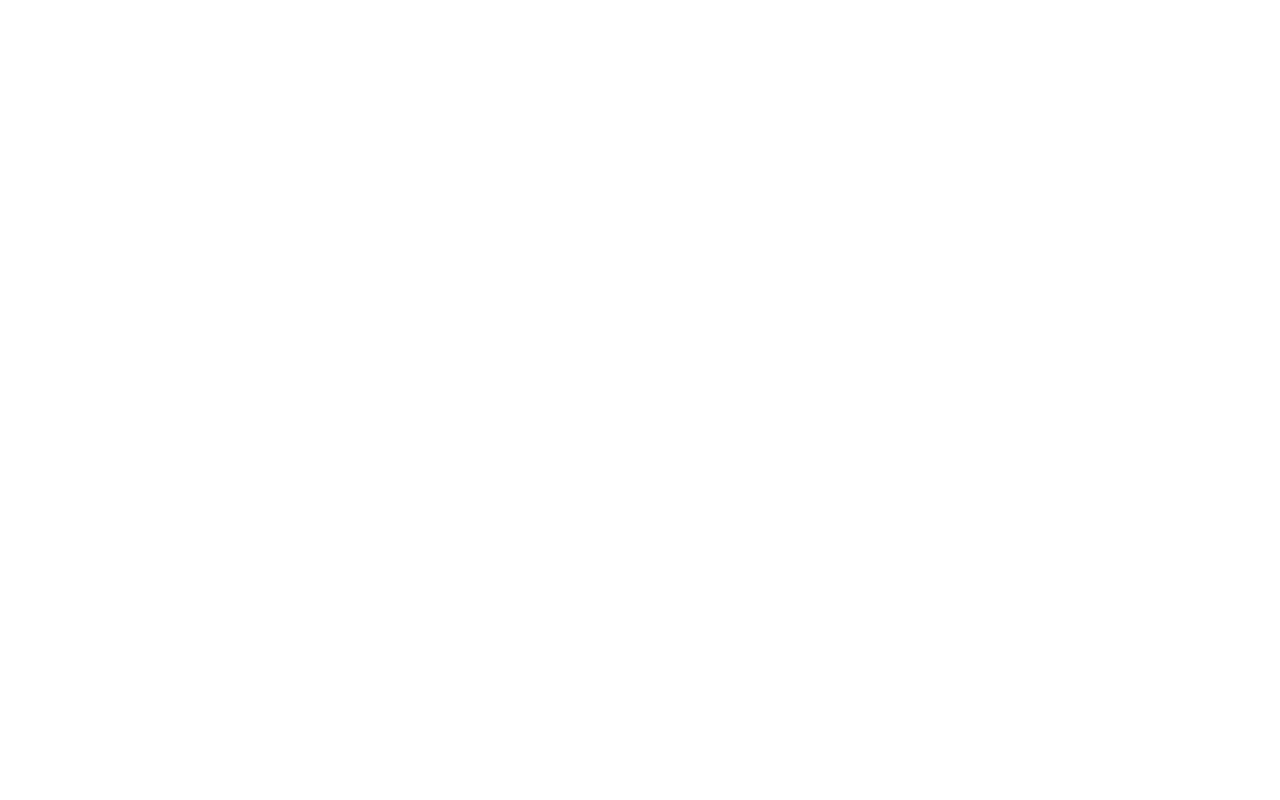
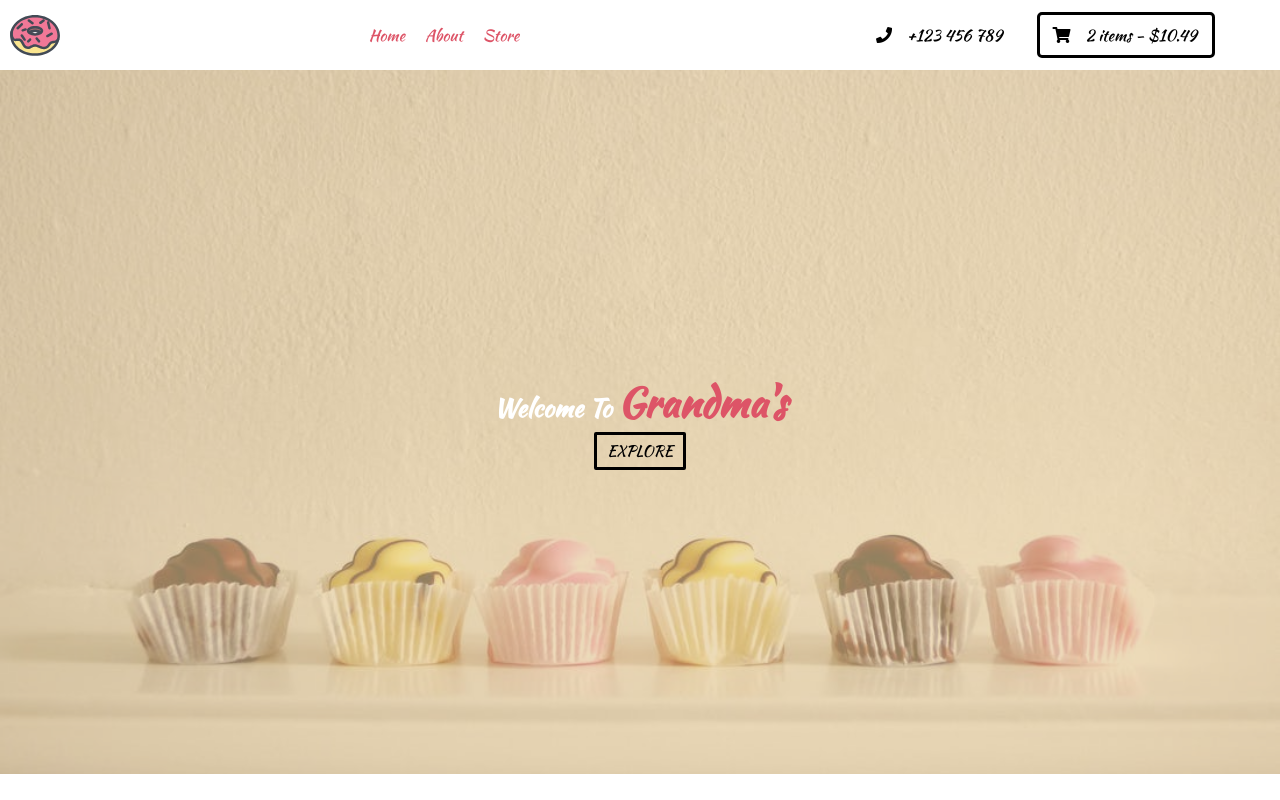
Before and after one commit to Olas2195/PAI-Grandmas, a plain HTML site: page index.html in a window 1280 px wide. Drawn offline with Linux system fonts and the light colour scheme.

Commit message:
Górna część strony

```diff
--- a/index.html
+++ b/index.html
@@ -8,12 +8,30 @@
         <link rel="stylesheet" href="style.css">
         <link rel="preconnect" href="https://fonts.gstatic.com">
         <link href="https://fonts.googleapis.com/css2?family=Kaushan+Script&display=swap" rel="stylesheet">
+        <link rel="stylesheet" href="https://use.fontawesome.com/releases/v5.7.2/css/all.css" integrity="sha384-fnmOCqbTlWIlj8LyTjo7mOUStjsKC4pOpQbqyi7RrhN7udi9RwhKkMHpvLbHG9Sr" crossorigin="anonymous">
     </head>
     <body>
-        <div id="up">
+        <div id="bar">
+            <div class="up">
+                <img src="view-assets/logo.svg" id="donut">
+            </div>
+            <div id="menu" class="up">
+                <a href="#">Home</a>
+                <a href="#">About</a>
+                <a href="#">Store</a>
+            </div>
+            <div id="contact" class="up">
+                <i class="fas fa-phone"></i>+123 456 789
+            </div>
+            <div id="shop" class="up">
+                <div id="shop1"><i class="fas fa-shopping-cart"></i>2 items - $10.49</div>
+            </div>
         </div>
         <div id="header">
-
+            <div id="mask">
+                <div><h2>Welcome To </h2><h1> Grandma's</h1></div>
+                <button>EXPLORE</button>
+            </div>
         </div>
         <div id="content">
 
--- a/style.css
+++ b/style.css
@@ -0,0 +1,79 @@
+body {
+    font-family: 'Kaushan Script';
+    margin: 0;
+    padding: 0;
+}
+#bar {
+    height: 70px;
+    width: 100%;
+}
+.up {
+    position: relative;
+    float: left;
+    display: flex;
+    align-items: center;
+    justify-content: center;
+    height: 100%;
+}
+#donut {
+    margin: 10px;
+}
+#menu {
+    width: 60%;
+}
+#contact {
+    width: 15%;
+}
+#shop {
+    width: 15%;
+}
+#shop1 {
+    padding: 2px;
+    padding-right: 15px;
+    border: solid black;
+    border-radius: 5px;
+}
+a {
+    margin-right: 20px;
+    text-decoration: none;
+    color: #dd5467;
+}
+i {
+    margin: 10px;
+    margin-right: 15px;
+}
+#header {
+    background: url(view-assets/header-background.jpeg) no-repeat center center fixed;
+    background-size: cover;
+    height: 88vh;
+    width: 100%;
+}
+#mask {
+    background-color: rgba(219, 185, 118, 0.51);
+    display: flex;
+    align-items: center;
+    justify-content: center;
+    flex-direction: column;
+    width: 100%;
+    height: 100%;
+}
+h1 {
+    color: #dd5467;
+    font-size: 40px;
+    display: inline;
+}
+h2 {
+    color: #ffffff;
+    font-size: 25px;
+    display: inline;
+}
+button {
+    padding: 5px;
+    padding-left: 10px;
+    padding-right: 10px;
+    border: solid black;
+    border-radius: 2px;
+    background: none;
+    font-family: 'Kaushan Script';
+    font-size: 15px;
+}
```
